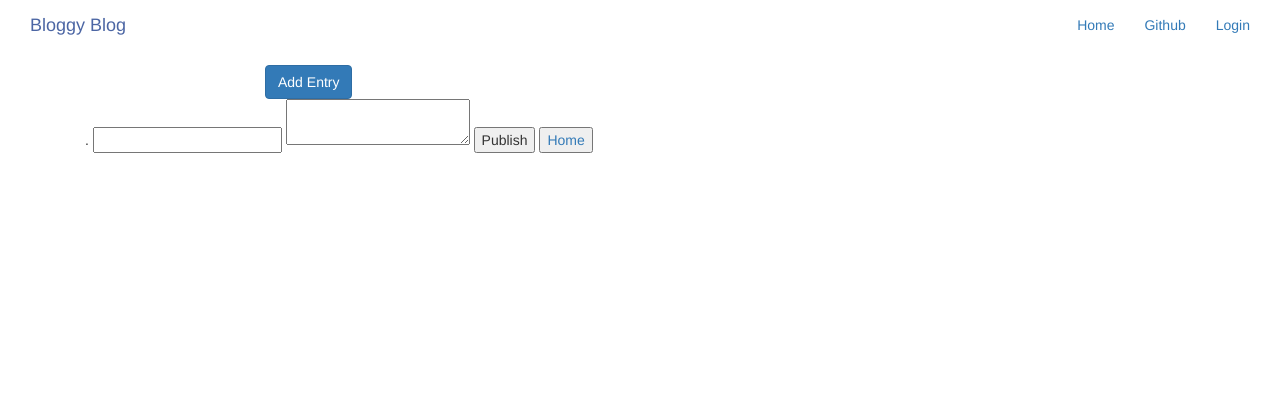
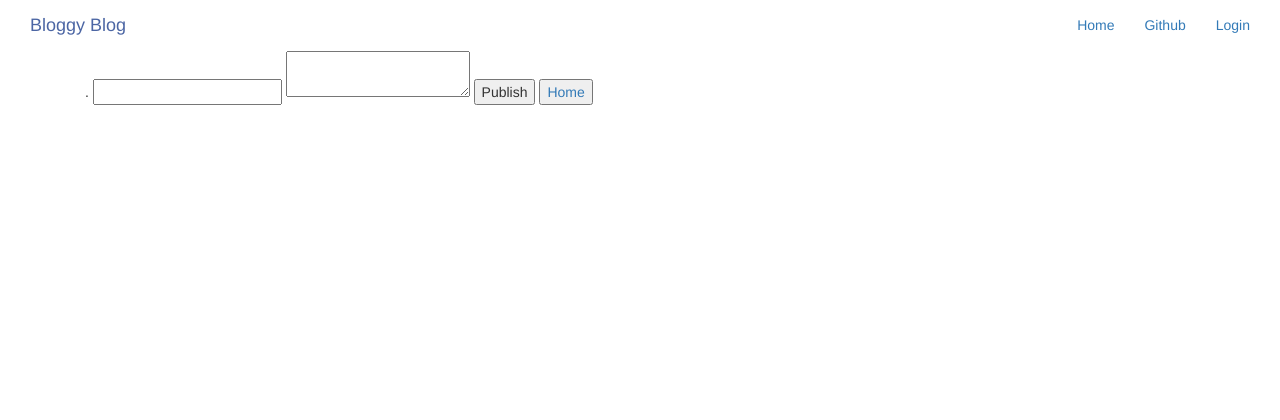
Before and after one commit to scotist/learning-journal-1, a Python web app: template learning_journal/learning_journal/templates/edit.jinja2 in a window 1280 px wide. Shown: the top 420 px of the page. Run offline with Jinja, Linux system fonts and the light colour scheme; the template is opened without the code that fills it, so the values that code supplies are empty; some libraries are stand-ins or nearby versions.

Commit message:
removed superfluous button

```diff
--- a/learning_journal/learning_journal/templates/index.html
+++ b/learning_journal/learning_journal/templates/index.html
@@ -33,8 +33,8 @@
           <div class="col-md-2">
           </div>
           <div class="col-sm-2">
-            <a class="btn btn-primary" href="add_entry.html">Add Entry</a>
-          </div>
+<!--             <a class="btn btn-primary" href="add_entry.html">Add Entry</a>
+ -->          </div>
         </div>
         {% block content %}{% endblock %}
       </div>
```
